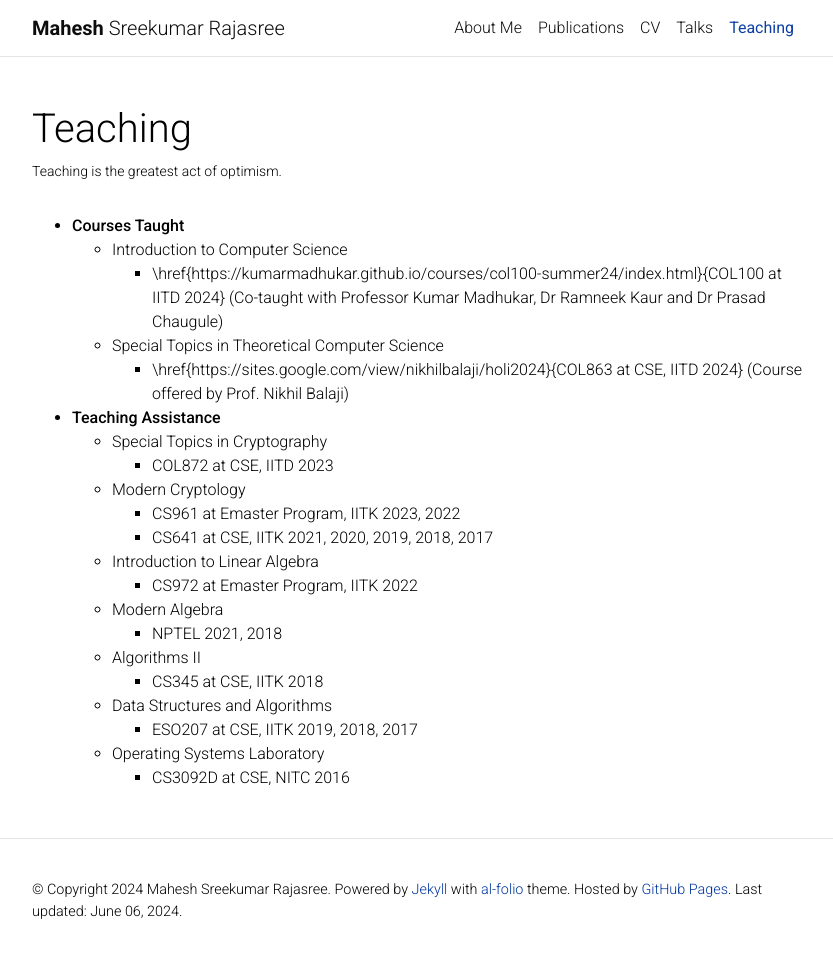
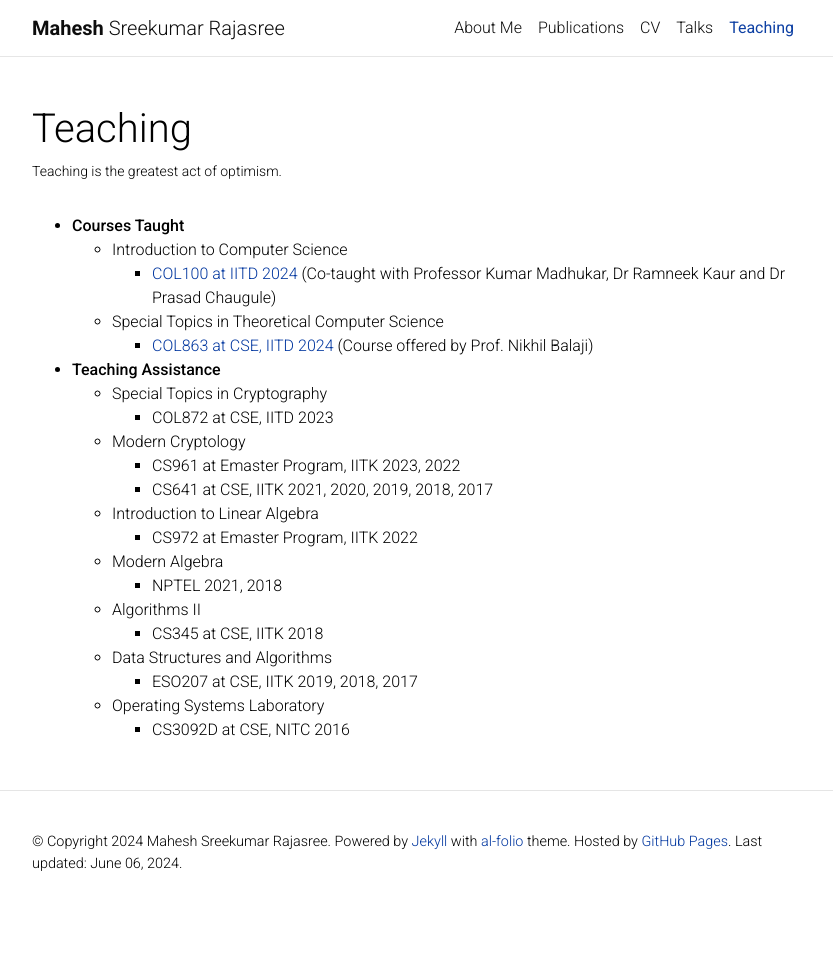
Before and after one commit to Mahe94/mahe94.github.io, a Jekyll site: the page built from _pages/teaching.md, in a window 1280 px wide and 962 px high. Shown: the top 958 px of the window, without its empty margins (223-1056 px from the left). Built offline with Jekyll 4.4.1, drawn with Linux system fonts in a browser that asks for light colours; comment, search, counter and statistics services are not loaded; a style sheet for code colours, icons or effects is not loaded.

Commit message:
Update teaching.md

```diff
--- a/_pages/teaching.md
+++ b/_pages/teaching.md
@@ -9,9 +9,9 @@ nav_order: 5
 ---
 * __Courses Taught__
 	* Introduction to Computer Science
-		* \href{https://kumarmadhukar.github.io/courses/col100-summer24/index.html}{COL100 at IITD 2024} (Co-taught with Professor Kumar Madhukar, Dr Ramneek Kaur and Dr Prasad Chaugule)
+		* <a href="https://kumarmadhukar.github.io/courses/col100-summer24/index.html">COL100 at IITD 2024</a> (Co-taught with Professor Kumar Madhukar, Dr Ramneek Kaur and Dr Prasad Chaugule)
 	* Special Topics in Theoretical Computer Science
-		* \href{https://sites.google.com/view/nikhilbalaji/holi2024}{COL863 at CSE, IITD 2024} (Course offered by Prof. Nikhil Balaji)
+		* <a href="https://sites.google.com/view/nikhilbalaji/holi2024">COL863 at CSE, IITD 2024</a> (Course offered by Prof. Nikhil Balaji)
 * __Teaching Assistance__
 	* Special Topics in Cryptography
 		* COL872 at CSE, IITD 2023
```
